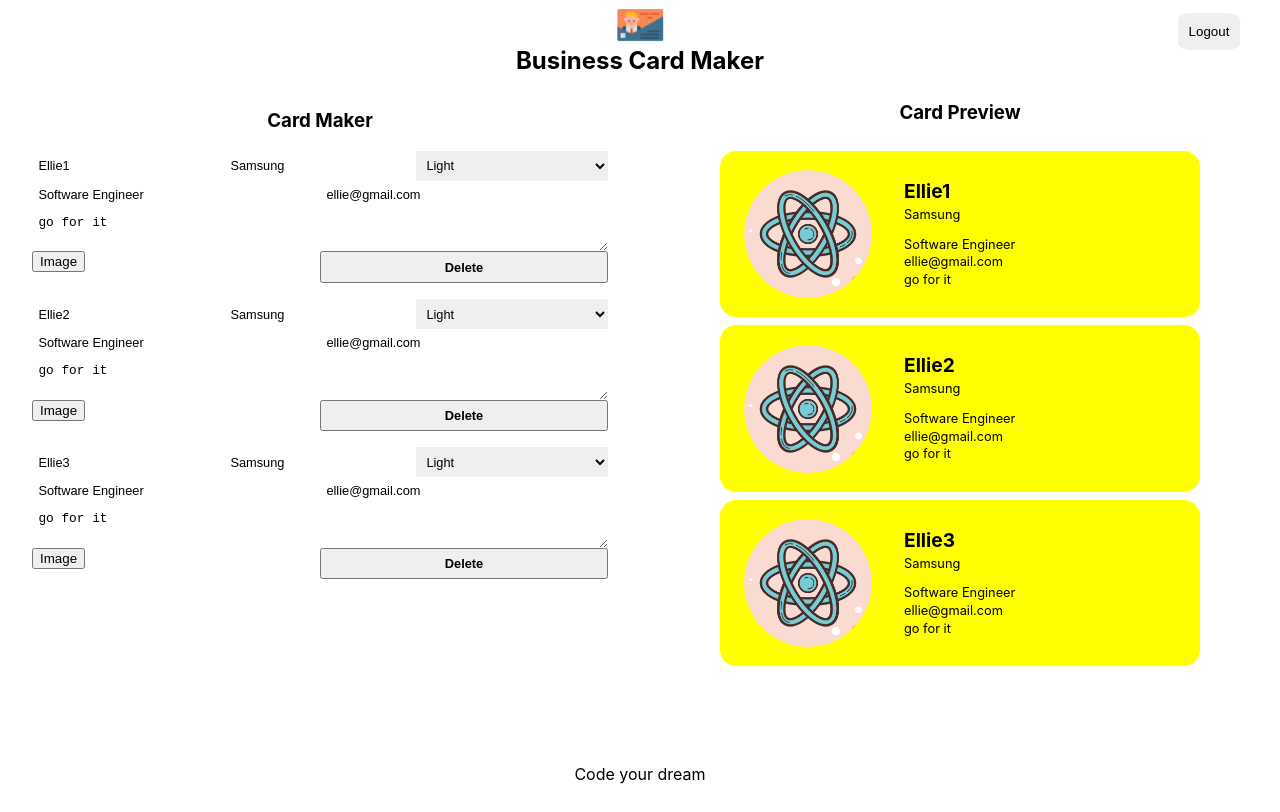
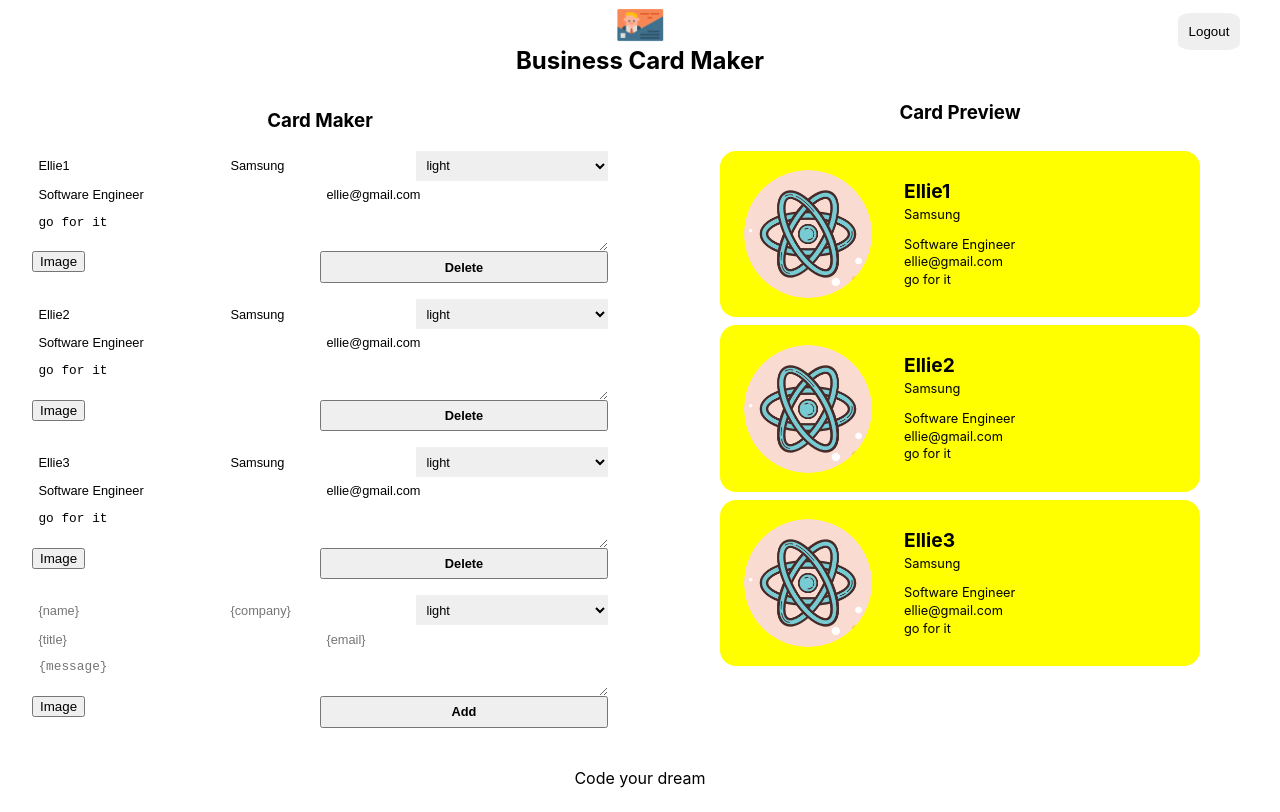
Before and after one commit to JeongYounHan/card-maker, a React (Create React App) app: page /maker in a window 1280 px wide. Built offline with nearby package versions, Linux system fonts and the light colour scheme; no server answers; sample sign-in values are in the browser's storage.

Commit message:
카드 추가 기능 추가

```diff
--- /dev/null
+++ b/src/components/card_add_form/card_add_form.jsx
@@ -0,0 +1,54 @@
+import React from "react";
+import styles from "./card_add_form.module.css";
+import Button from "../button/button";
+import ImageFileInput from "../image_file_input/image_file_input";
+import { useRef } from "react";
+
+const CardAddForm = ({ onAdd }) => {
+  const formRef = useRef();
+  const nameRef = useRef();
+  const companyRef = useRef();
+  const themeRef = useRef();
+  const titleRef = useRef();
+  const emailRef = useRef();
+  const messageRef = useRef();
+
+  const onSubmit = (event) => {
+    event.preventDefault();
+    const card = {
+      id: Date.now(),
+      name: nameRef.current.value || "",
+      company: companyRef.current.value || "",
+      theme: themeRef.current.value,
+      title: titleRef.current.value || "",
+      email: emailRef.current.value || "",
+      message: messageRef.current.value || "",
+      fileName: "",
+      fileURL: "",
+    };
+
+    formRef.current.reset();
+    onAdd(card);
+  };
+
+  return (
+    <form ref={formRef} className={styles.form}>
+      <input ref={nameRef} className={styles.input} type="text" name="name" placeholder="{name}" />
+      <input ref={companyRef} className={styles.input} type="text" name="company" placeholder="{company}" />
+      <select ref={themeRef} className={styles.select} name="theme" placeholder="{theme}">
+        <option placeholder="light">light</option>
+        <option placeholder="dark">dark</option>
+        <option placeholder="colorful">colorful</option>
+      </select>
+      <input ref={titleRef} className={styles.input} type="text" name="title" placeholder="{title}" />
+      <input ref={emailRef} className={styles.input} type="text" name="email" placeholder="{email}" />
+      <textarea ref={messageRef} className={styles.textarea} name="message" placeholder="{message}" />
+      <div className={styles.fileInput}>
+        <ImageFileInput />
+      </div>
+      <Button name="Add" onClick={onSubmit} />
+    </form>
+  );
+};
+
+export default CardAddForm;
--- /dev/null
+++ b/src/components/card_add_form/card_add_form.module.css
@@ -0,0 +1,45 @@
+@value makerBlack, makerWhite from '../../common/colors.css';
+
+.form {
+  display: flex;
+  width: 100%;
+  flex-wrap: wrap;
+  border-top: 1px solid makerBlack;
+  border-left: 1px solid makerBlack;
+  margin-bottom: 1em;
+}
+
+.input,
+.textarea,
+.select,
+.button,
+.fileInput {
+  font-size: 0.8rem;
+  width: 100%;
+  border: 0;
+  padding: 0.5em;
+  border-bottom: 1px solid makerBlack;
+  border-right: 1px solid makerBlack;
+  background: makerWhite;
+}
+
+.input,
+.select {
+  flex: 1 1 30%;
+}
+
+.fileInput {
+  padding: 0;
+  flex: 1 1 50%;
+}
+
+.input:focus,
+.textarea:focus,
+.select:focus,
+.button:focus {
+  outline: 0;
+}
+
+.textarea {
+  flex-basis: 100%;
+}
--- a/src/components/card_edit_form/card_edit_form.jsx
+++ b/src/components/card_edit_form/card_edit_form.jsx
@@ -1,33 +1,19 @@
-import React from 'react';
-import styles from './card_edit_form.module.css';
-import Button from '../button/button';
-import ImageFileInput from '../image_file_input/image_file_input';
+import React from "react";
+import styles from "./card_edit_form.module.css";
+import Button from "../button/button";
+import ImageFileInput from "../image_file_input/image_file_input";
 
 const CardEditForm = ({ card }) => {
-  const {
-    name,
-    company,
-    title,
-    email,
-    message,
-    theme,
-    fileName,
-    fileURL,
-  } = card;
+  const { name, company, title, email, message, theme, fileName, fileURL } = card;
   const onSubmit = () => {};
   return (
     <form className={styles.form}>
       <input className={styles.input} type="text" name="name" value={name} />
-      <input
-        className={styles.input}
-        type="text"
-        name="company"
-        value={company}
-      />
+      <input className={styles.input} type="text" name="company" value={company} />
       <select className={styles.select} name="theme" value={theme}>
-        <option value="light">Light</option>
-        <option value="dark">Dark</option>
-        <option value="colorful">Colorful</option>
+        <option value="light">light</option>
+        <option value="dark">dark</option>
+        <option value="colorful">colorful</option>
       </select>
       <input className={styles.input} type="text" name="title" value={title} />
       <input className={styles.input} type="text" name="email" value={email} />
--- a/src/components/editor/editor.jsx
+++ b/src/components/editor/editor.jsx
@@ -1,14 +1,16 @@
 import React from "react";
+import CardAddForm from "../card_add_form/card_add_form";
 import CardEditorForm from "../card_edit_form/card_edit_form";
 import styles from "./editor.module.css";
 
-const Editor = ({ cards }) => {
+const Editor = ({ cards, addCard }) => {
   return (
     <section className={styles.editor}>
       <h1 className={styles.title}>Card Maker</h1>
       {cards.map((card) => (
         <CardEditorForm key={card.id} card={card} />
       ))}
+      <CardAddForm onAdd={addCard} />
     </section>
   );
 };
--- a/src/components/maker/maker.jsx
+++ b/src/components/maker/maker.jsx
@@ -58,11 +58,17 @@
       !user && goToMaker();
     });
   });
+
+  const addCard = (card) => {
+    const updated = [...cards, card];
+    setCards(updated);
+  };
+
   return (
     <section className={styles.maker}>
       <Header onLogout={onLogout} />
       <div className={styles.container}>
-        <Editor cards={cards} />
+        <Editor cards={cards} addCard={addCard} />
         <Preview cards={cards} />
       </div>
       <Footer />
```
